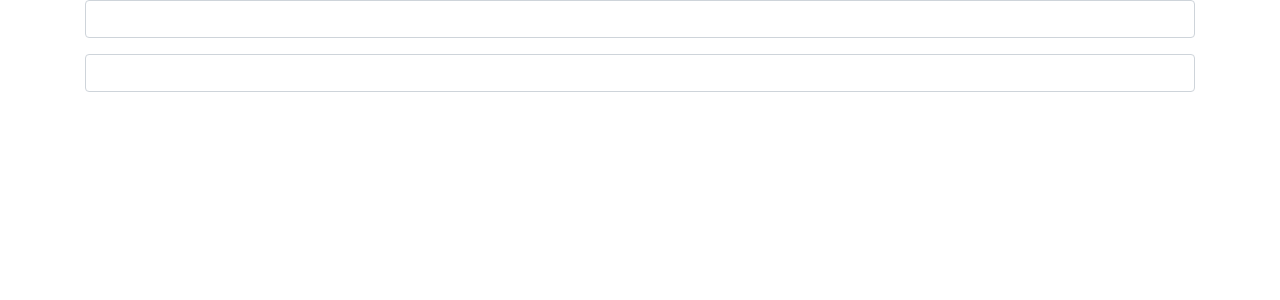
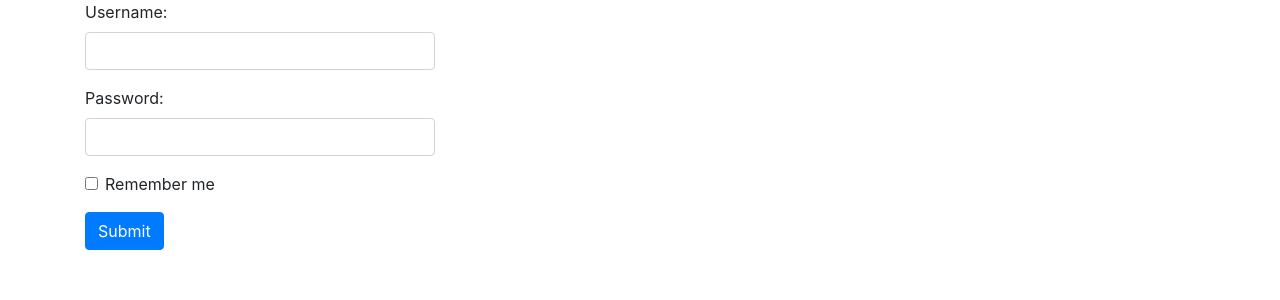
Before and after one commit to siddharthJadhav/AttendanceSystem, an Angular app: page /login in a window 1280 px wide. Shown: the top 300 px of the page. Built offline with nearby package versions, Linux system fonts and the light colour scheme.

Commit message:
create login page ui

```diff
--- a/src/app/pages/login/login.component.html
+++ b/src/app/pages/login/login.component.html
@@ -1,10 +1,22 @@
 <div class="container">
-    <form>
-        <div class="form-group">
-            <input type="text" name="name" id="" class="form-control">
+    <div class="row">
+        <div class="col col-lg-4 col-lg-offset-4">
+            <form>
+                <div class="form-group">
+                  <label for="email">Username:</label>
+                  <input type="email" class="form-control" id="email">
+                </div>
+                <div class="form-group">
+                  <label for="pwd">Password:</label>
+                  <input type="password" class="form-control" id="pwd">
+                </div>
+                <div class="form-group form-check">
+                  <label class="form-check-label">
+                    <input class="form-check-input" type="checkbox"> Remember me
+                  </label>
+                </div>
+                <button type="submit" class="btn btn-primary">Submit</button>
+              </form>
         </div>
-        <div class="form-group">
-            <input type="password" name="name" id="" class="form-control">
-        </div>
-    </form>
+    </div>
 </div>
```
